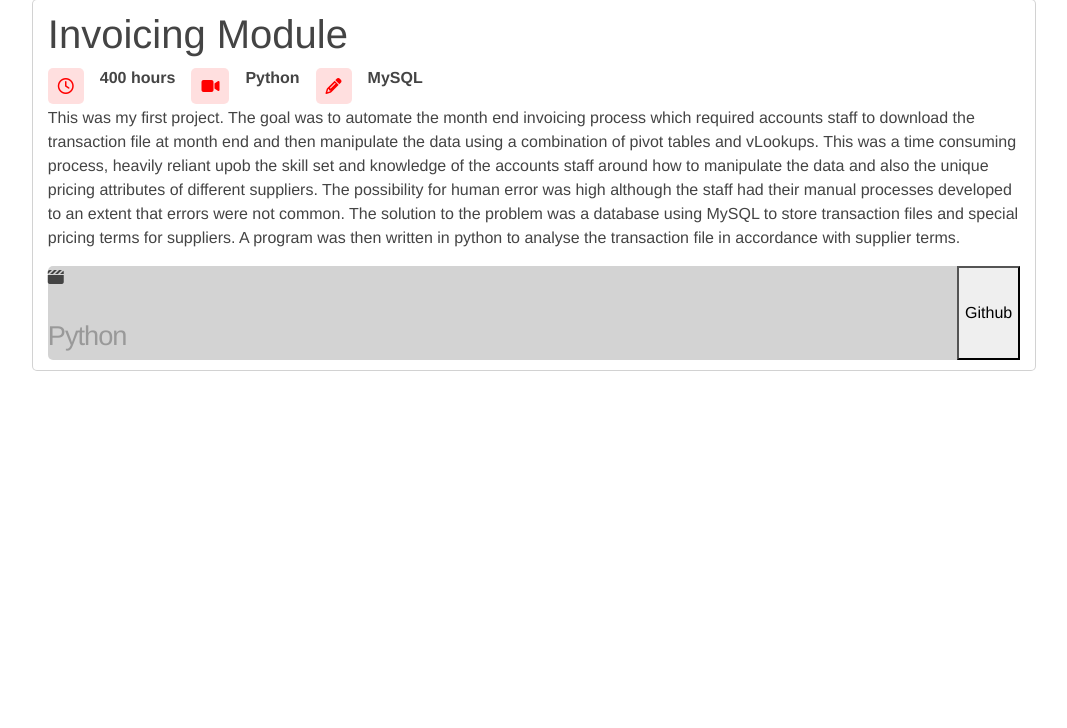
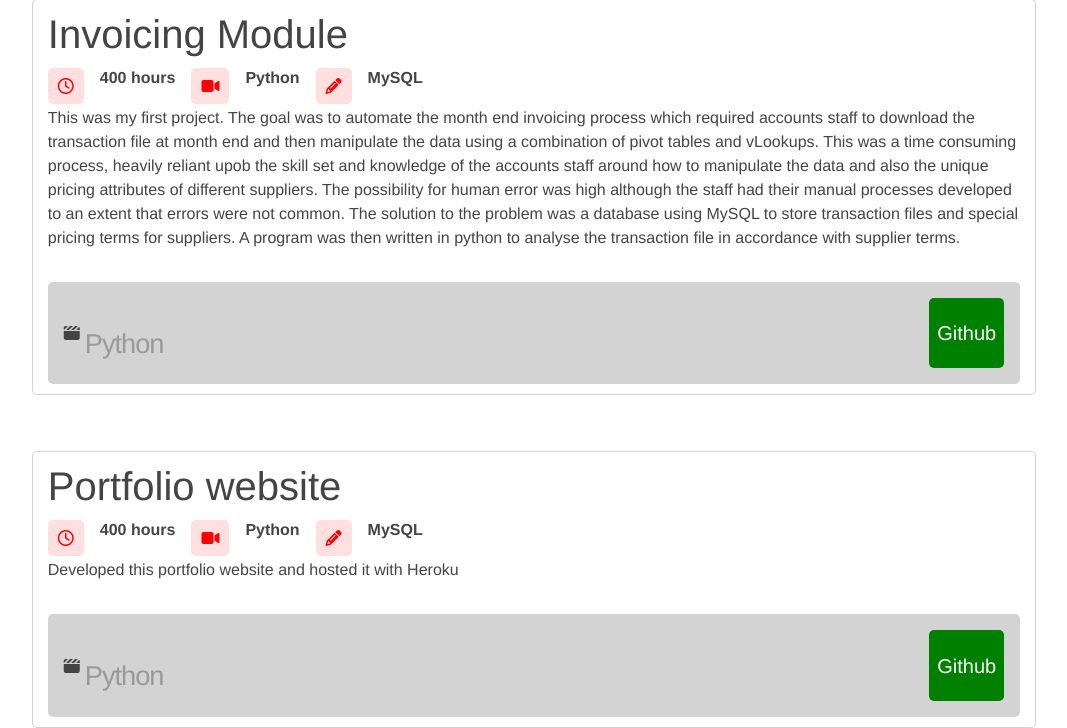
Before and after one commit to kiwishane/shane-prof, a Flask app: page /projects in a window 1280 px wide. Shown: the part 257-985 px from the top of the page, without its empty margins (106-1173 px from the left). Before the commit the page ends 628 px from the top, so only its background shows below. Run offline with Flask 2, Linux system fonts and the light colour scheme; some libraries are stand-ins or nearby versions.

Commit message:
added another card to the projects page

```diff
--- a/static/css/main.css
+++ b/static/css/main.css
@@ -106,4 +106,21 @@ header {
     border-radius: 5px;
     display: flex;
     justify-content: space-between;
+    margin-top: 1em;
+    padding: 1em;
   }
+  .left {
+    display: flex;
+    align-items: center;
+    gap: 5px;
+  }
+  .button {
+    background-color: green;
+    color: white;
+    font-size: 20px;
+    border-radius: 5px;
+    border-color: transparent;
+  }
+  .button-hover {
+    background-color: darkgreen;
+  }
--- a/templates/projects.html
+++ b/templates/projects.html
@@ -36,7 +36,33 @@
                 in accordance with supplier terms.
             </p>
             <div class="grey-container">
-                <div>
+                <div class="left">
+                    <i class="fa-solid fa-clapperboard" aria-hidden="true"></i>
+                    <h3 class="sub-header">Python</h3>
+                </div>
+                <button class="button">Github</button>
+            </div>
+        </div>
+        <div class="card">
+            <h1 class="header-text">Portfolio website</h1>
+            <div class="stats-container">
+                <div class="stat-item">
+                    <i class="fa fa-clock-o" aria-hidden="true"></i>
+                    <p>400 hours</p>
+                </div>
+                <div class="stat-item">
+                    <i class="fa fa-video" aria-hidden="true"></i>
+                    <p>Python</p>
+                </div>
+                <div class="stat-item">
+                    <i class="fa fa-pencil" aria-hidden="true"></i>
+                    <p>MySQL</p>
+                </div>
+            </div>
+            <p>Developed this portfolio website and hosted it with Heroku
+            </p>
+            <div class="grey-container">
+                <div class="left">
                     <i class="fa-solid fa-clapperboard" aria-hidden="true"></i>
                     <h3 class="sub-header">Python</h3>
                 </div>
```
